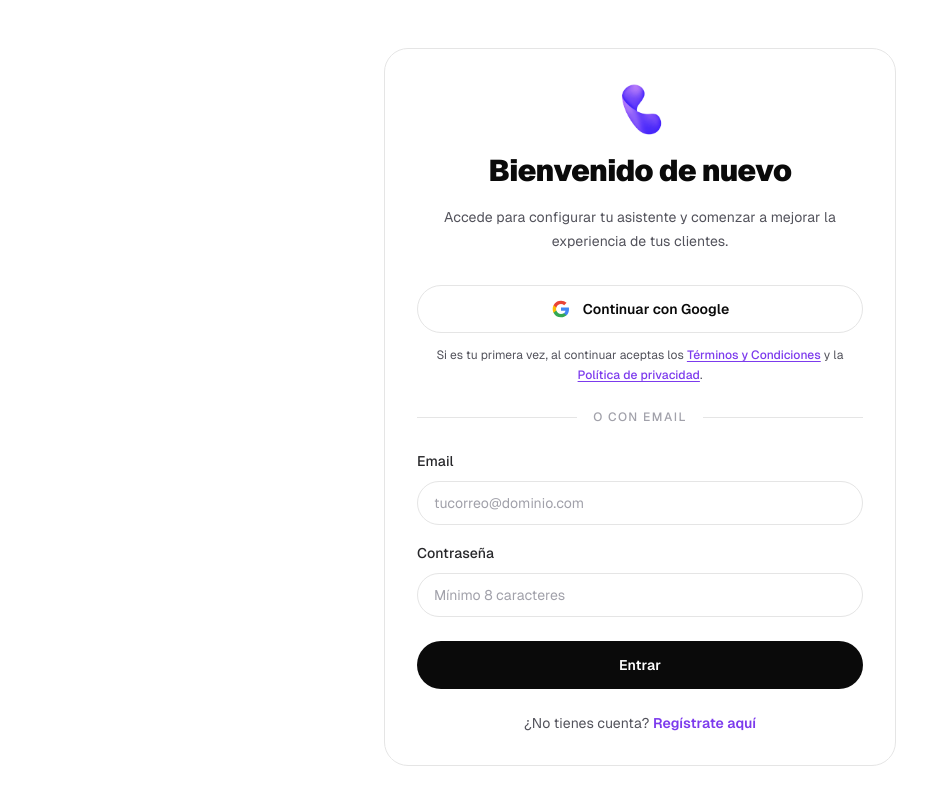
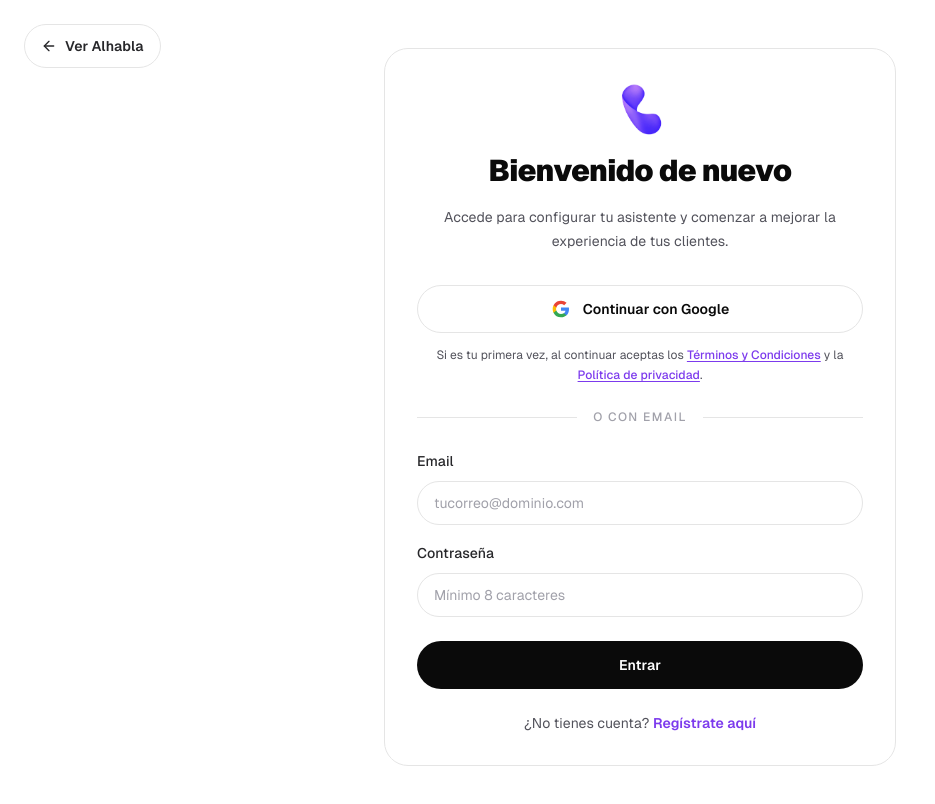
Before and after one commit to MMARTID/botbook, a Next.js app in the folder frontend/: page /login in a window 1280 px wide. Shown: the top 804 px of the page, without its empty margins (0-935 px from the left). Built offline with nearby package versions, Linux system fonts and the light colour scheme; no server answers.

Commit message:
feat(ui): ordena la landing y refina la app móvil

```diff
--- a/frontend/src/app/login/page.tsx
+++ b/frontend/src/app/login/page.tsx
@@ -1,6 +1,7 @@
 "use client";
 
 import { useState } from "react";
+import { ArrowLeft } from "lucide-react";
 import { api } from "@/lib/api";
 import Link from "next/link";
 import { GoogleAuthButton } from "@/components/google-auth-button";
@@ -34,6 +35,13 @@ export default function LoginPage() {
     <div className="relative isolate flex min-h-screen items-center justify-center px-4 py-12 sm:px-6 lg:px-8">
       <ParticleField />
       <ParticleMouseLayer />
+      <Link
+        href="/landing"
+        className="absolute left-4 top-4 z-10 inline-flex h-11 items-center gap-2 rounded-full border border-[#e5e5e5] bg-white px-4 text-sm font-semibold text-[#27272a] transition hover:border-[#ddd6fe] hover:bg-[#f3eeff] focus-visible:outline-none focus-visible:ring-2 focus-visible:ring-[#8b5cf6] sm:left-6 sm:top-6"
+      >
+        <ArrowLeft className="h-4 w-4" aria-hidden="true" />
+        Ver Alhabla
+      </Link>
       <div className="panel w-full max-w-lg p-8">
         <div className="space-y-4 text-center">
           <BrandMark className="mx-auto h-14 w-14" />
--- a/frontend/src/app/register/page.tsx
+++ b/frontend/src/app/register/page.tsx
@@ -1,7 +1,7 @@
 "use client";
 
 import { useEffect, useState } from "react";
-import { Check } from "lucide-react";
+import { ArrowLeft, Check } from "lucide-react";
 import { api } from "@/lib/api";
 import Link from "next/link";
 import { GoogleAuthButton } from "@/components/google-auth-button";
@@ -80,6 +80,13 @@ export default function RegisterPage() {
     <div className="relative isolate flex min-h-screen items-center justify-center px-4 py-12 sm:px-6 lg:px-8">
       <ParticleField />
       <ParticleMouseLayer />
+      <Link
+        href="/landing"
+        className="absolute left-4 top-4 z-10 inline-flex h-11 items-center gap-2 rounded-full border border-[#e5e5e5] bg-white px-4 text-sm font-semibold text-[#27272a] transition hover:border-[#ddd6fe] hover:bg-[#f3eeff] focus-visible:outline-none focus-visible:ring-2 focus-visible:ring-[#8b5cf6] sm:left-6 sm:top-6"
+      >
+        <ArrowLeft className="h-4 w-4" aria-hidden="true" />
+        Ver Alhabla
+      </Link>
       <div className="panel w-full max-w-lg p-8">
         <div className="space-y-4 text-center">
           <BrandMark className="mx-auto h-14 w-14" />
--- a/frontend/src/components/app-shell.tsx
+++ b/frontend/src/components/app-shell.tsx
@@ -233,7 +233,7 @@ export function AppShell({ children }: { children: React.ReactNode }) {
   if (PUBLIC_ROUTES.includes(pathname)) return <>{children}</>;
 
   return (
-    <div className="min-h-screen bg-white lg:flex">
+    <div className="min-h-screen bg-[#f8f8fa] lg:flex">
       <a href="#main-content" className="sr-only z-[80] rounded-full bg-[#0a0a0a] px-4 py-3 text-sm font-semibold text-white focus:not-sr-only focus:fixed focus:left-4 focus:top-4">Saltar a contenido</a>
       <aside className="hidden h-screen w-72 shrink-0 flex-col border-r border-[#e5e5e5] bg-white lg:sticky lg:top-0 lg:flex">
         <div className="px-5 pb-6 pt-6">
@@ -260,9 +260,9 @@ export function AppShell({ children }: { children: React.ReactNode }) {
             </button>
           </div>
         </header>
-        <main id="main-content" className="mx-auto w-full max-w-[90rem] px-4 py-5 pb-28 sm:px-6 sm:py-8 lg:px-10 lg:py-10 lg:pb-10">{children}</main>
+        <main id="main-content" className="mx-auto w-full max-w-[90rem] px-4 py-4 pb-32 sm:px-6 sm:py-7 lg:px-10 lg:py-10 lg:pb-10">{children}</main>
       </div>
-      <nav className="fixed inset-x-0 bottom-0 z-50 border-t border-[#e5e5e5] bg-white/95 px-2 pb-[max(0.5rem,env(safe-area-inset-bottom))] pt-2 backdrop-blur lg:hidden" aria-label="Navegación principal">
+      <nav className="fixed inset-x-3 bottom-3 z-50 rounded-2xl border border-[#e5e5e5] bg-white/95 px-2 pb-[max(0.5rem,env(safe-area-inset-bottom))] pt-2 shadow-[0_12px_30px_rgba(0,0,0,0.08)] backdrop-blur lg:hidden" aria-label="Navegación principal">
         <div className="mx-auto grid max-w-xl grid-cols-5 gap-1">
           {[...PRIMARY_NAVIGATION, ...AGENT_NAVIGATION].map((item) => <NavigationLink key={item.href} item={item} pathname={pathname} compact />)}
           <button ref={moreTriggerRef} type="button" onClick={() => setMoreOpen(true)} aria-expanded={moreOpen} className="flex min-h-11 flex-col items-center justify-center gap-0.5 rounded-full border border-transparent px-2 text-[11px] font-semibold text-[#3f3f46] transition hover:bg-[#fafafa] focus-visible:outline-none focus-visible:ring-2 focus-visible:ring-[#8b5cf6]">
--- a/frontend/src/components/main-landing.tsx
+++ b/frontend/src/components/main-landing.tsx
@@ -11,6 +11,7 @@ import { HeroPulse } from "@/components/hero-pulse";
 import { HowItWorksScrollytelling } from "@/components/how-it-works-scrollytelling";
 import { MobileNav } from "@/components/mobile-nav";
 import { Reveal } from "@/components/scroll-reveal";
+import { RevenueLossCalculator } from "@/components/revenue-loss-calculator";
 import { SectorDataSection } from "@/components/sector-data-section";
 import { generalSectorData } from "@/lib/niche-landings";
 
@@ -33,6 +34,7 @@ function LandingHeader({ hiddenOnMobile }: { hiddenOnMobile: boolean }) {
           <span className="text-base font-black tracking-tight text-[#0a0a0a]">Alhabla</span>
         </Link>
         <nav className="hidden items-center gap-5 md:flex" aria-label="Navegación principal">
+          <a href="#calculadora" className="text-sm font-medium text-[#3f3f46] transition hover:text-[#0a0a0a]">Calcula tu pérdida</a>
           <a href="#como-funciona" className="text-sm font-medium text-[#3f3f46] transition hover:text-[#0a0a0a]">Cómo funciona</a>
           <a href="#sectores" className="text-sm font-medium text-[#3f3f46] transition hover:text-[#0a0a0a]">Para tu negocio</a>
           <Link href="/login" className="btn-secondary h-10 px-4">Iniciar sesión</Link>
@@ -66,7 +68,7 @@ export function MainLanding() {
       <LandingHeader hiddenOnMobile={hideHeaderOnMobile} />
 
       <section id="contenido" className="border-b border-[#e5e5e5]" tabIndex={-1}>
-        <div className="mx-auto grid max-w-7xl items-center gap-10 px-4 py-12 sm:px-6 sm:py-16 lg:grid-cols-[1.05fr_0.95fr] lg:gap-14 lg:px-8 lg:py-24">
+        <div className="mx-auto grid max-w-7xl items-center gap-10 px-4 py-12 sm:px-6 sm:py-16 lg:grid-cols-[1.05fr_0.95fr] lg:gap-14 lg:px-8 lg:py-16">
           <div className="max-w-3xl space-y-7">
             <Reveal y={14}>
               <span className="badge-soft">Recepción telefónica para negocios con cita previa</span>
@@ -97,9 +99,11 @@ export function MainLanding() {
         </div>
       </section>
 
-      <HowItWorksScrollytelling onNarrativeActiveChange={setIsNarrativeActive} />
+      <RevenueLossCalculator />
 
       <SectorDataSection data={generalSectorData} />
+
+      <HowItWorksScrollytelling onNarrativeActiveChange={setIsNarrativeActive} />
 
       <section id="sectores" className="scroll-m-20 border-t border-[#e5e5e5] py-16 sm:py-24">
         <div className="mx-auto max-w-7xl px-4 sm:px-6 lg:px-8"><Reveal className="flex max-w-3xl flex-col justify-between gap-5 sm:flex-row sm:items-end"><div><p className="text-sm font-bold uppercase tracking-[0.14em] text-[#6d28d9]">Hecho para tu ritmo</p><h2 className="mt-4 text-3xl font-black tracking-tight sm:text-5xl">Cada negocio tiene su forma de llenar la agenda.</h2></div></Reveal><div className="mt-10 grid gap-4 lg:grid-cols-3">{SECTORES.map(({ href, title, description, icon: Icon }, index) => <Reveal key={href} delay={index * 0.08}><Link href={href} className="group block h-full rounded-3xl border border-[#e5e5e5] p-6 transition duration-300 hover:-translate-y-1 hover:border-[#ddd6fe] hover:shadow-[0_18px_35px_-24px_rgba(109,40,217,0.55)] focus-visible:outline-none focus-visible:ring-2 focus-visible:ring-[#8b5cf6] focus-visible:ring-offset-4"><span className="flex h-11 w-11 items-center justify-center rounded-xl bg-[#f3eeff] text-[#8b5cf6]"><Icon className="h-5 w-5" aria-hidden="true" /></span><h3 className="mt-7 text-xl font-bold">{title}</h3><p className="mt-3 text-sm leading-6 text-[#52525b]">{description}</p><span className="mt-6 inline-flex items-center gap-2 text-sm font-semibold text-[#0a0a0a]">Ver cómo funciona <ArrowRight className="h-4 w-4 transition-transform duration-200 group-hover:translate-x-1" aria-hidden="true" /></span></Link></Reveal>)}</div></div>
--- a/frontend/src/components/mobile-nav.tsx
+++ b/frontend/src/components/mobile-nav.tsx
@@ -16,6 +16,7 @@ const VERTICAL_SECTION_LINKS = [
 ] as const;
 
 const MAIN_SECTION_LINKS = [
+  { href: "#calculadora", label: "Calcula tu pérdida" },
   { href: "#como-funciona", label: "Cómo funciona" },
   { href: "#sectores", label: "Para tu negocio" },
 ] as const;
```
